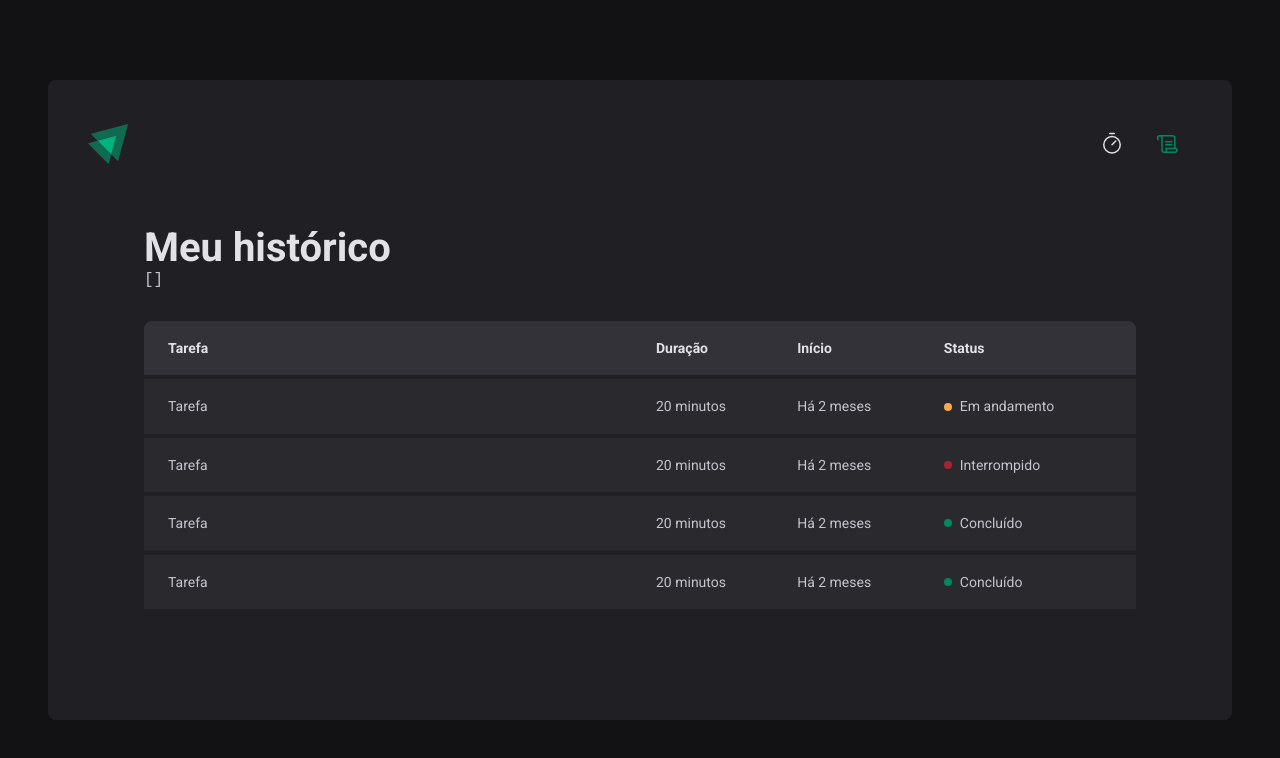
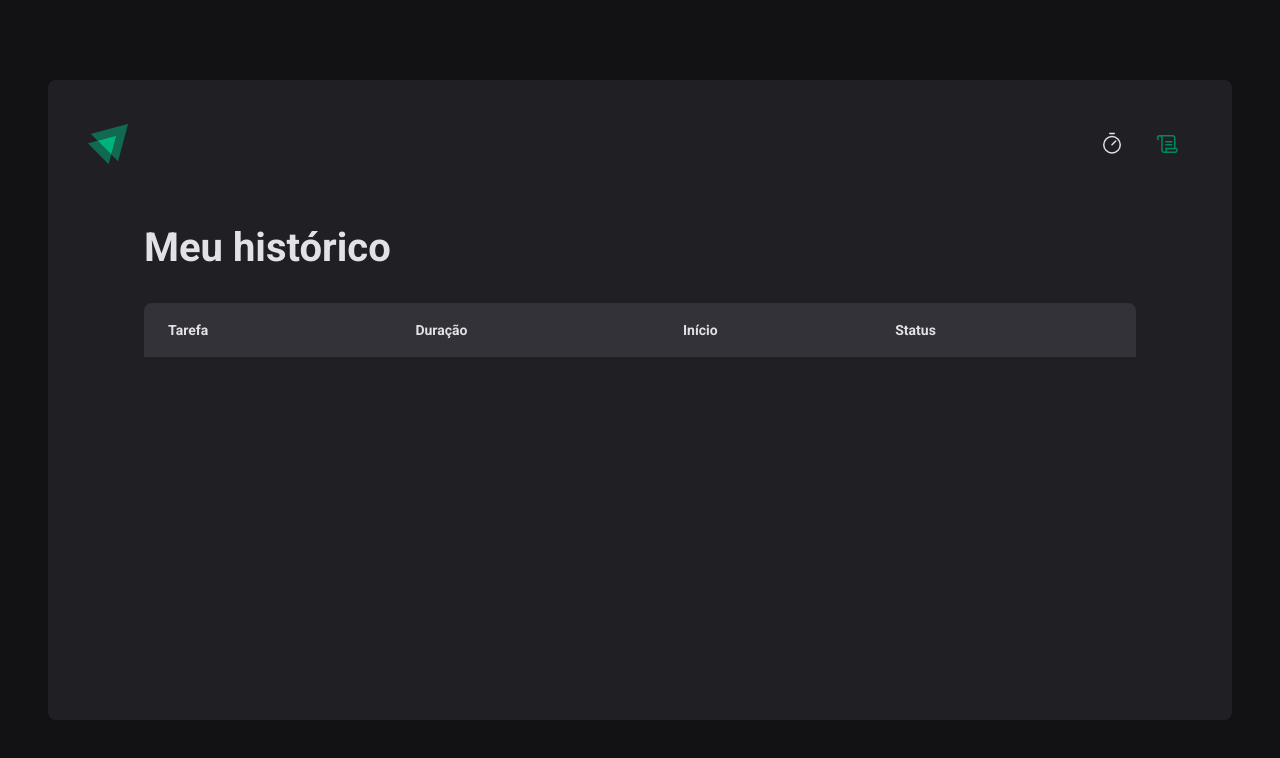
Before and after one commit to Stephany249/react, a React (Vite) app in the folder 02-timer/: page /history in a window 1280 px wide. Shown: the top 758 px of the page. Built offline with nearby package versions, Linux system fonts and the light colour scheme.

Commit message:
Context in React - History listing

```diff
--- a/02-timer/src/pages/History/index.tsx
+++ b/02-timer/src/pages/History/index.tsx
@@ -11,8 +11,6 @@ export function History() {
     <HistoryContainer>
       <h1>Meu histórico</h1>
 
-      <pre>{JSON.stringify(cycles, null, 2)}</pre>
-
       <HistoryList>
         <table>
           <thead>
@@ -24,38 +22,26 @@ export function History() {
             </tr>
           </thead>
           <tbody>
-            <tr>
-              <td>Tarefa</td>
-              <td>20 minutos</td>
-              <td>Há 2 meses</td>
-              <td>
-                <Status statusColor="yellow">Em andamento</Status>
-              </td>
-            </tr>
-            <tr>
-              <td>Tarefa</td>
-              <td>20 minutos</td>
-              <td>Há 2 meses</td>
-              <td>
-                <Status statusColor="red">Interrompido</Status>
-              </td>
-            </tr>
-            <tr>
-              <td>Tarefa</td>
-              <td>20 minutos</td>
-              <td>Há 2 meses</td>
-              <td>
-                <Status statusColor="green">Concluído</Status>
-              </td>
-            </tr>
-            <tr>
-              <td>Tarefa</td>
-              <td>20 minutos</td>
-              <td>Há 2 meses</td>
-              <td>
-                <Status statusColor="green">Concluído</Status>
-              </td>
-            </tr>
+            {cycles.map((cycle) => {
+              return (
+                <tr key={cycle.id}>
+                  <td>{cycle.task}</td>
+                  <td>{cycle.minutesAmount} minutos</td>
+                  <td>{new Date(cycle.startDate).toLocaleString()}</td>
+                  <td>
+                    {cycle.finishedDate && (
+                      <Status statusColor="green">Concluído</Status>
+                    )}
+                    {cycle.interruptedDate && (
+                      <Status statusColor="red">Interrompido</Status>
+                    )}
+                    {!cycle.finishedDate && !cycle.interruptedDate && (
+                      <Status statusColor="yellow">Em andamento</Status>
+                    )}
+                  </td>
+                </tr>
+              )
+            })}
           </tbody>
         </table>
       </HistoryList>
```
